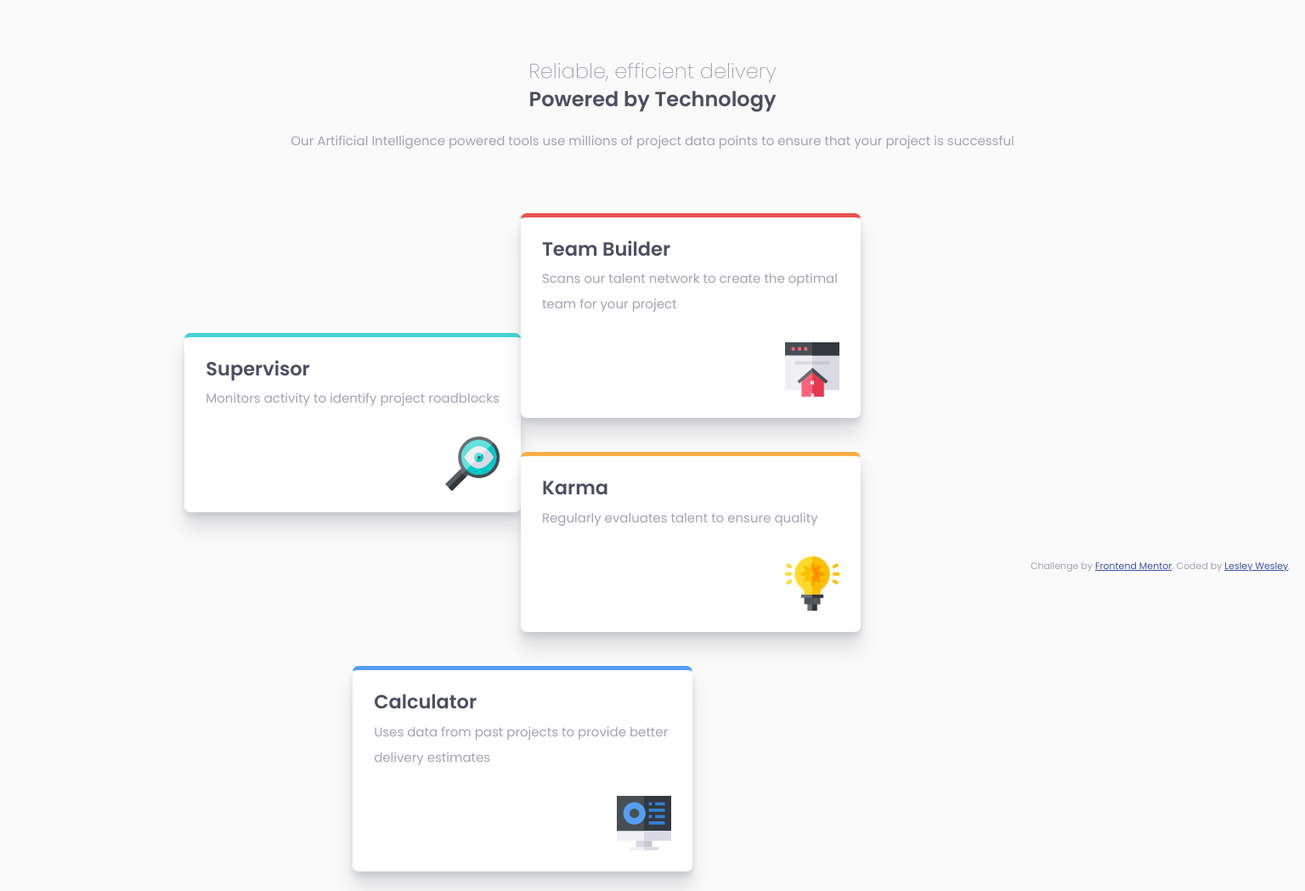
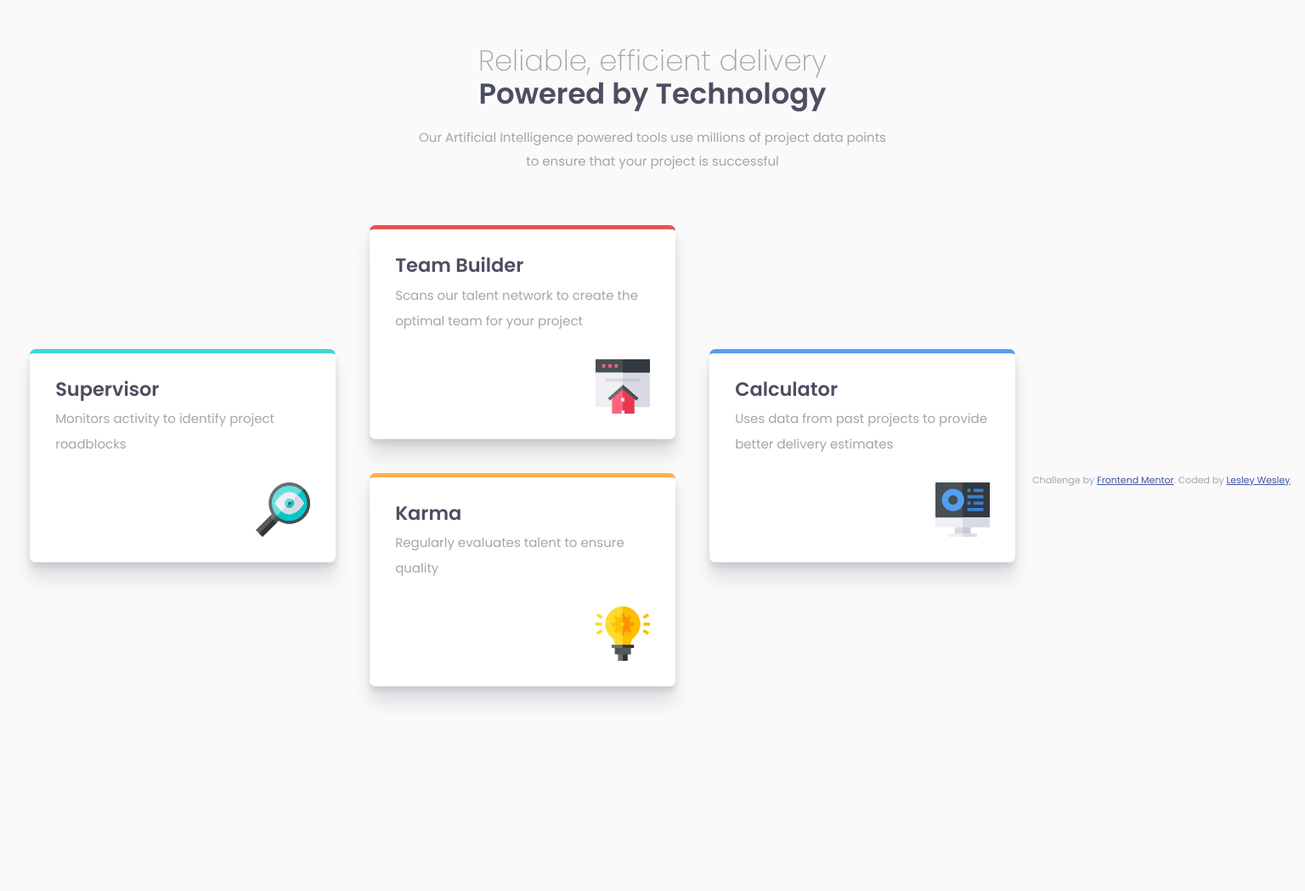
Before and after one commit to LesleyWesley/features-section-project, a plain HTML site: page index.html in a window 1536 px wide. Shown: the whole page at 85% size. After the commit the page ends 913 px from the top, so only its background shows below. Drawn offline with nearby package versions, Linux system fonts and the light colour scheme.

Commit message:
Added desktop styling

```diff
--- a/css/main.css
+++ b/css/main.css
@@ -13,7 +13,7 @@ body {
   width: 100%;
   background-color: #FAFAFA;
   font-family: "Poppins", sans-serif;
-  padding: 50px 0 5px 0;
+  padding: 25px 0 5px 0;
   margin: 0;
 }
 
@@ -71,10 +71,10 @@ main {
 .feature {
   background-color: #FFF;
   box-shadow: 0 20px 20px rgba(76, 78, 97, 0.15), 0 6px 6px rgba(76, 78, 97, 0.15);
-  padding: 25px;
+  padding: 30px;
   margin: 20px 0;
   border-radius: 7px;
-  max-width: 350px;
+  max-width: 300px;
 }
 
 .feature h3 {
@@ -117,3 +117,75 @@ main {
 .calculator {
   border-top: 5px solid #549EF2;
 }
+
+/*========================================
+
+      SMALL DESKTOP STYLINGS
+
+=========================================*/
+
+@media only screen and (min-width: 900px) {
+
+  .feature {
+    margin: 20px 150px;
+  }
+}
+
+@media only screen and (min-width: 1024px) {
+
+  h2 {
+    font-size: 2.25em;
+  }
+
+  h1 {
+    font-size: 2.25em;
+    margin: 0;
+  }
+
+  header p {
+    width: 60%;
+    padding: 10px 0;
+  }
+
+  main .full-width {
+    flex-flow: nowrap;
+    justify-content: space-between;
+    width: 90%;
+  }
+
+  .first-section,
+  .middle-section,
+  .last-section {
+    margin: 0 10px;
+  }
+
+  .feature {
+    margin: 0;
+  }
+
+  .karma {
+    margin-top: 20px;
+  }
+
+}
+
+@media only screen and (min-width: 1440px) {
+
+  header p {
+    width: 43%;
+  }
+
+  main .full-width {
+    width: 100%;
+  }
+
+  .first-section,
+  .middle-section,
+  .last-section {
+    margin: 0 20px;
+  }
+
+  .karma {
+    margin-top: 40px;
+  }
+}
```
